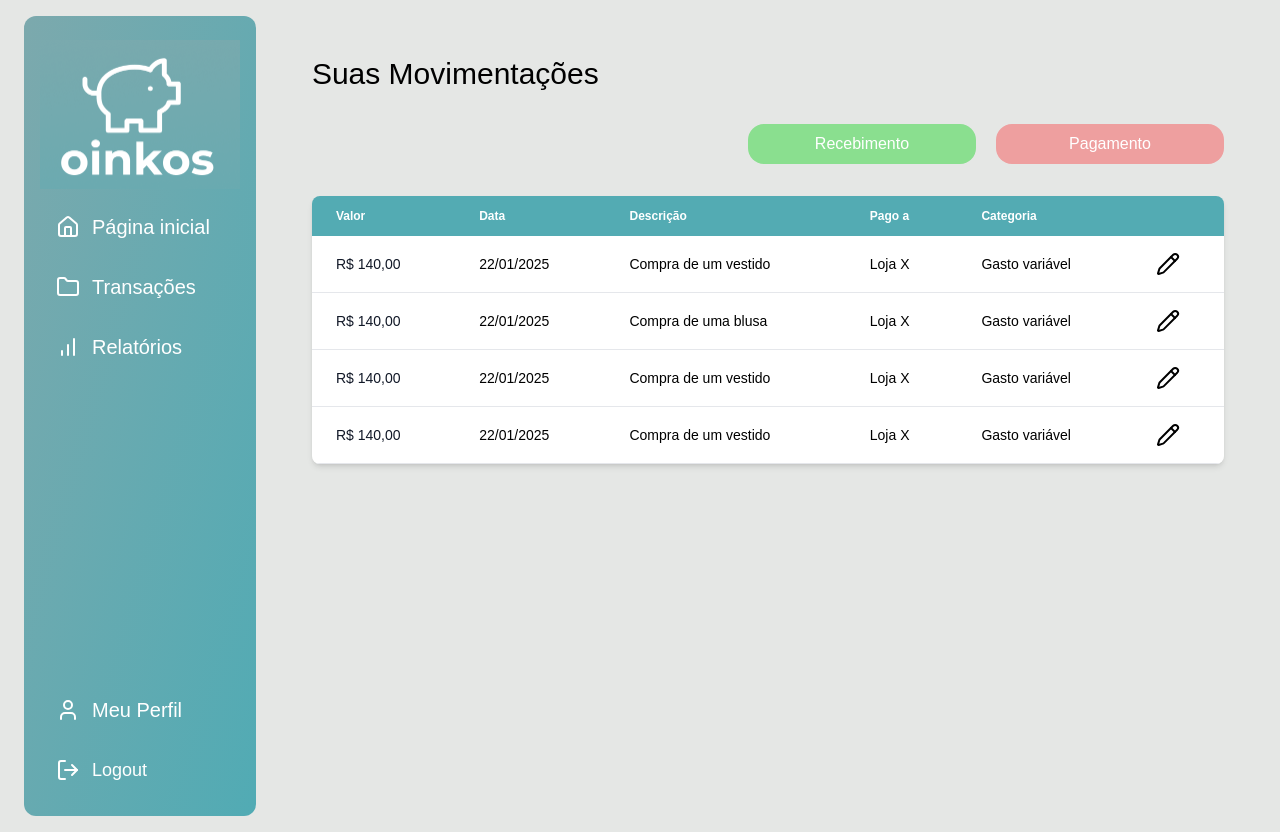
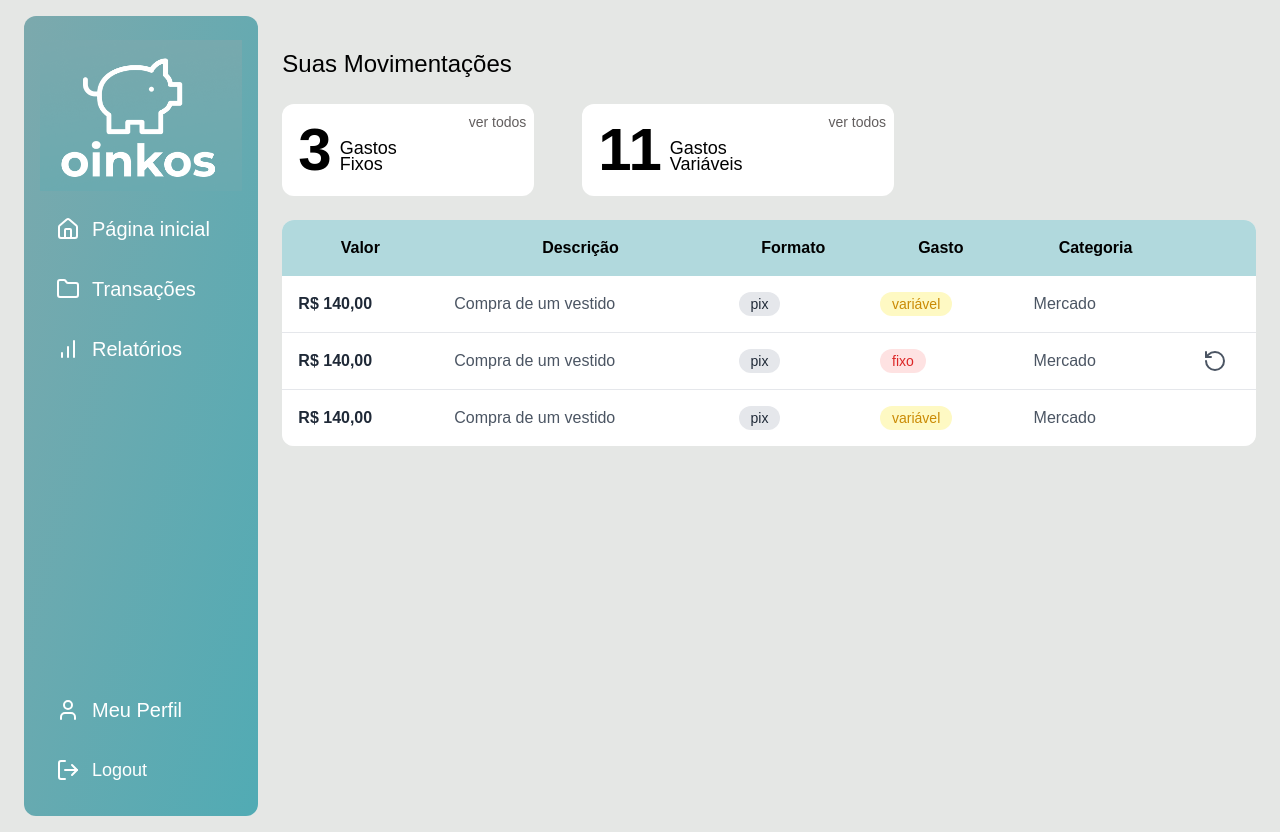
Before and after one commit to oinkos-finance/oinkos-website, a Next.js app: page /minhas_movimentacoes in a window 1280 px wide. Built offline with nearby package versions, Linux system fonts and the light colour scheme.

Commit message:
cria tabela e modais para movimentacoes

```diff
--- a/app/(home)/minhas_movimentacoes/page.tsx
+++ b/app/(home)/minhas_movimentacoes/page.tsx
@@ -1,69 +1,156 @@
-import { Pencil } from "lucide-react";
+'use client';
+
+import { RotateCcw } from "lucide-react";
+import Link from "next/link";
+import { useState } from "react";
 
 export default function MinhasMovimentacoes() {
+  const [isModalOpen, setIsModalOpen] = useState(false);
+
+  const openModal = () => setIsModalOpen(true);
+  const closeModal = () => setIsModalOpen(false);
+
+  const movements = [
+    {
+      date: "22/01/2025",
+      value: "R$ 140,00",
+      description: "Compra de um vestido",
+      format: "pix",
+      type: "variável",
+      category: "Mercado",
+    },
+    {
+      date: "23/01/2025",
+      value: "R$ 140,00",
+      description: "Compra de um vestido",
+      format: "pix",
+      type: "fixo",
+      category: "Mercado",
+    },
+    {
+      date: "24/01/2025",
+      value: "R$ 140,00",
+      description: "Compra de um vestido",
+      format: "pix",
+      type: "variável",
+      category: "Mercado",
+    }
+  ];
+
+  const fixedExpenses = 3;
+  const variableExpenses = 11;
+
   return (
-        <div className="w-full min-h-screen flex flex-col gap-8 items-center py-10  md:px-8 rounded-xl">
-            <h2 className="text-black text-center md:text-start w-full text-3xl">Suas Movimentações</h2>
-            <div className="flex flex-col md:flex-row w-full justify-end items-center gap-6 md:gap-5">
-                <button className="bg-[#8ADF8F] hover:bg-[#86da8b] text-white p-2 text-center rounded-2xl w-9/12 md:w-1/4">Recebimento</button>
-                <button className="bg-[#EE9F9F] hover:bg-[#e09191] text-white p-2 text-center rounded-2xl w-9/12 md:w-1/4">Pagamento</button>
+    <div className="min-h-screen bg-[#E5E7E5] md:pt-8 w-full">
+      <h1 className="text-2xl text-black mb-6">Suas Movimentações</h1>
+
+      {movements && movements.length > 0 ? (
+        <div>
+          <div className="flex w-full justify-between lg:justify-start flex-col md:flex-row gap-4 lg:gap-12">
+            <div className=" flex flex-col-reverse gap-4 md:flex-row bg-white text-black p-2 rounded-xl">
+              <div className="flex  gap-2 flex-row p-2">
+                <h3 className="text-6xl font-bold">{fixedExpenses}</h3>
+                <p className="mt-7 leading-4 md:mt-5 text-lg font-medium">Gastos Fixos</p>
               </div>
-            <div className="relative overflow-x-auto shadow-md sm:rounded-lg w-full">
-                <table className="w-full text-sm text-left rtl:text-right text-black">
-                    <thead className="text-xs text-white  bg-[#53ABB3]">
+              <h1 className="w-full text-end text-sm ">
+                <Link href="/seus_gastos_fixos" className="w-full text-end text-sm text-[#625E5E] hover:text-[#3f3c3c] scale-105">
+                  ver todos
+                </Link>
+              </h1>
+            </div>
+            <div className=" flex flex-col-reverse gap-4 md:flex-row bg-white text-black p-2 rounded-xl">
+              <div className="flex  gap-2 flex-row p-2">
+                <h3 className="text-6xl font-bold">{variableExpenses}</h3>
+                <p className="mt-7 leading-4 md:mt-5 text-lg font-medium">Gastos Variáveis</p>
+              </div>
+              <h1 className="w-full text-end text-sm ">
+                <Link href="/seus_gastos_variaveis" className="w-full text-end text-sm text-[#625E5E] hover:text-[#3f3c3c] scale-105">
+                  ver todos
+                </Link>
+              </h1>
+            </div>
+          </div>
+          <div className="overflow-x-auto bg-white rounded-xl mt-6">
+            <table className="w-full  border-collapse">
+              <thead className="bg-[#53ABB3]/45">
                 <tr>
-                            <th scope="col" className="px-6 py-3">Valor</th>
-                            <th scope="col" className="px-6 py-3">Data</th>
-                            <th scope="col" className="px-6 py-3">Descrição</th>
-                            <th scope="col" className="px-6 py-3">Pago a</th>
-                            <th scope="col" className="px-6 py-3">Categoria</th>
-                            <th scope="col" className="px-6 py-3"></th>
+                  <th className="text-black text-md p-4">Valor</th>
+                  <th className="text-black text-md p-4">Descrição</th>
+                  <th className="text-black text-md p-4">Formato</th>
+                  <th className="text-black text-md p-4">Gasto</th>
+                  <th className="text-black text-md p-4">Categoria</th>
+                  <th className="text-black text-md p-4"></th>
                 </tr>
               </thead>
-                    <tbody>
-                        <tr className="bg-white hover:bg-gray-50 border-b">
-                            <th scope="row" className="px-6 py-4 font-medium text-gray-900 whitespace-nowrap">R$ 140,00</th>
-                            <td className="px-6 py-4">22/01/2025</td>
-                            <td className="px-6 py-4">Compra de um vestido</td>
-                            <td className="px-6 py-4">Loja X</td>
-                            <td className="px-6 py-4">Gasto variável</td>
-                            <td className="px-6 py-4">
-                                <Pencil />
+              <tbody className="">
+                {movements.map((movement, index) => (
+                  <tr
+                    key={index}
+                    className="bg-white shadow-sm rounded-md hover:bg-[#D9D9D9]/25 border-b last:border-b-0"
+                  >
+                    <td className="text-gray-800 font-bold p-4">{movement.value}</td>
+                    <td className="text-gray-600 p-4">{movement.description}</td>
+                    <td className="p-4">
+                      <span className="bg-gray-200 text-gray-800 py-1 px-3 rounded-full text-sm">
+                        {movement.format}
+                      </span>
                     </td>
+                    <td className="p-4">
+                      <span
+                        className={`py-1 px-3 rounded-full text-sm ${
+                          movement.type === "fixo"
+                            ? "bg-red-100 text-red-600"
+                            : "bg-yellow-100 text-yellow-600"
+                        }`}
+                      >
+                        {movement.type}
+                      </span>
+                    </td>
+                    <td className="text-gray-600 p-4">{movement.category}</td>
+                    <td className="text-gray-600 p-4">{movement.type === "fixo" && (<div onClick={openModal} className="flex items-center justify-center">
+                      <RotateCcw size={24} className=" hover:scale-105 cursor-pointer" />
+                    </div>)}</td>
                   </tr>
-                        <tr className="bg-white hover:bg-gray-50 border-b">
-                            <th scope="row" className="px-6 py-4 font-medium text-gray-900 whitespace-nowrap">R$ 140,00</th>
-                            <td className="px-6 py-4">22/01/2025</td>
-                            <td className="px-6 py-4">Compra de uma blusa</td>
-                            <td className="px-6 py-4">Loja X</td>
-                            <td className="px-6 py-4">Gasto variável</td>
-                            <td className="px-6 py-4">
-                                <Pencil />
-                            </td>
-                        </tr>
-                        <tr className="bg-white hover:bg-gray-50 border-b">
-                            <th scope="row" className="px-6 py-4 font-medium text-gray-900 whitespace-nowrap">R$ 140,00</th>
-                            <td className="px-6 py-4">22/01/2025</td>
-                            <td className="px-6 py-4">Compra de um vestido</td>
-                            <td className="px-6 py-4">Loja X</td>
-                            <td className="px-6 py-4">Gasto variável</td>
-                            <td className="px-6 py-4">
-                                <Pencil />
-                            </td>
-                        </tr>
-                        <tr className="bg-white hover:bg-gray-50 border-b">
-                            <th scope="row" className="px-6 py-4 font-medium text-gray-900 whitespace-nowrap">R$ 140,00</th>
-                            <td className="px-6 py-4">22/01/2025</td>
-                            <td className="px-6 py-4">Compra de um vestido</td>
-                            <td className="px-6 py-4">Loja X</td>
-                            <td className="px-6 py-4">Gasto variável</td>
-                            <td className="px-6 py-4">
-                                <Pencil />
-                            </td>
-                        </tr>
+                ))}
               </tbody>
             </table>
           </div>
+        </div>):(
+        <div className="flex bg-white rounded-lg items-center justify-center w-full h-screen">
+            <h1 className="text-2xl text-black">Você ainda não possui nenhuma movimentação!</h1>
+        </div>
+      )}
+
+
+      {/* Modal */}
+      {isModalOpen && (
+        <div className="fixed inset-0 bg-black bg-opacity-50 flex justify-center items-center z-50">
+          <div className="bg-white rounded-lg w-96 relative">
+            <div className="flex bg-[#53ABB3]/45 p-4 justify-between items-center border-b pb-3">
+              <h2 className="text-lg text-center w-full text-gray-900">Reverter gasto fixo</h2>
+              <button
+                onClick={closeModal}
+                className="text-gray-900 text-3xl hover:text-gray-700"
+              >
+                &times;
+              </button>
+            </div>
+            <p className="mt-2 text-gray-600 p-5">
+              Deseja reverter esse gasto fixo? Essa ação faz com que o gasto não seja
+              exibido durante as movimentações desse mês.
+            </p>
+            <div className="mt-2 flex justify-center">
+              <button
+                className="bg-[#73B48C]/90 mb-5 text-black  py-1 px-6 rounded-xl hover:bg-[#6dac85]/95 transition"
+              >
+                Reverter
+              </button>
+            </div>
+          </div>
+        </div>
+      )}
+
+
     </div>
   );
 }
```
Lines whose indentation alone changed are shown as unchanged.
